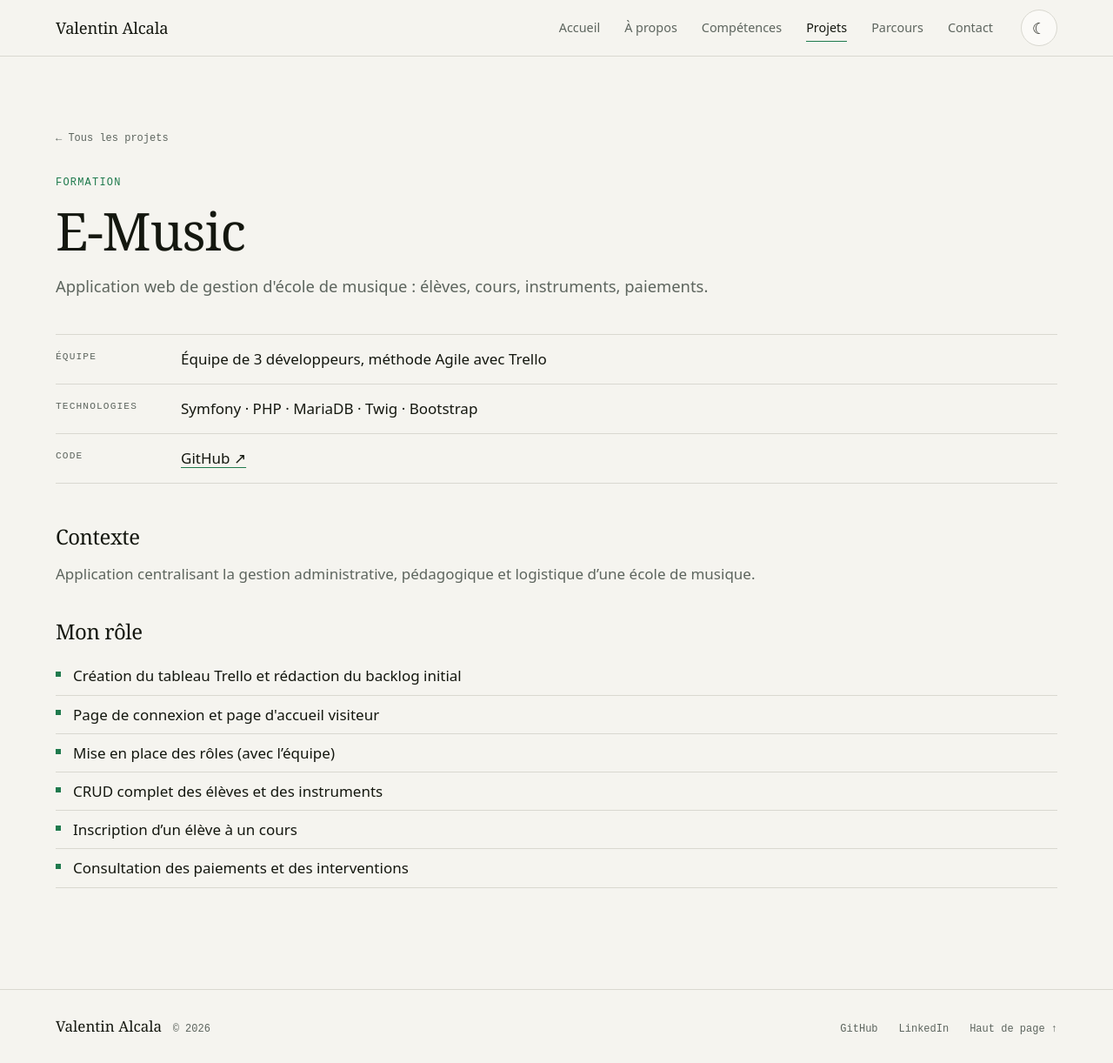
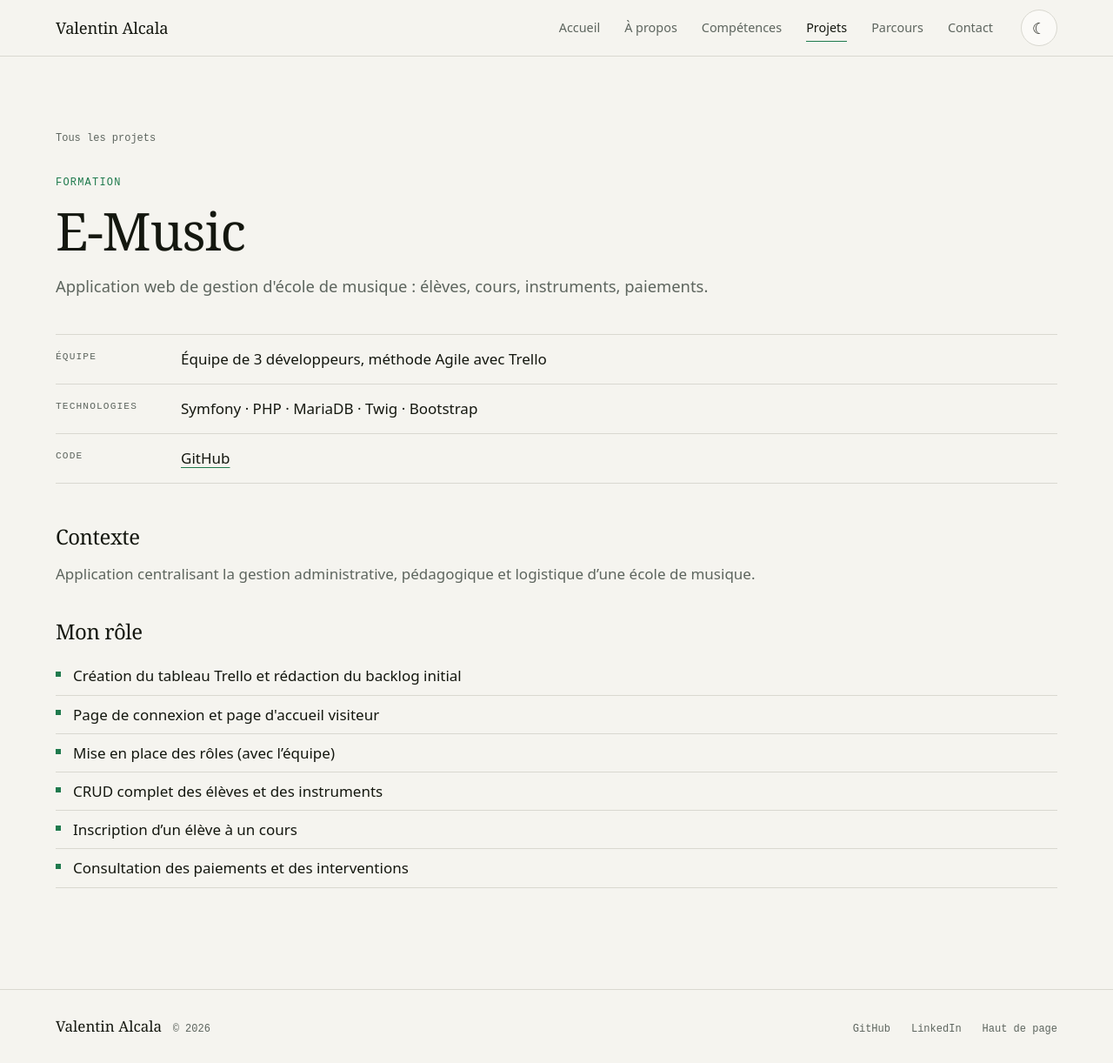
Before and after one commit to Valent1n2-alcAla/Portfolio, a React (Vite) app: page /projets/25darkwolf in a window 1280 px wide. Shown: the whole page at 87% size. Built offline with nearby package versions, Linux system fonts and the light colour scheme.

Commit message:
Anti-IA : suppression des flèches décoratives
Co-Authored-By: Claude Opus 5.5 <noreply@anthropic.com>
Claude-Session: https://claude.ai/code/session_01TkERgWRzgq5PstsdMiTkQH

```diff
--- a/src/components/Footer/Footer.tsx
+++ b/src/components/Footer/Footer.tsx
@@ -25,7 +25,7 @@ function Footer() {
             </li>
           )}
           <li>
-            <a href="#top">Haut de page ↑</a>
+            <a href="#top">Haut de page</a>
           </li>
         </ul>
       </div>
--- a/src/components/ProjectCard/ProjectCard.tsx
+++ b/src/components/ProjectCard/ProjectCard.tsx
@@ -30,7 +30,7 @@ function ProjectCard({ project }: ProjectCardProps) {
           rel="noreferrer"
           className="project-card__github"
         >
-          Code sur GitHub ↗
+          Code sur GitHub
         </a>
       )}
     </article>
--- a/src/pages/Project/Project.tsx
+++ b/src/pages/Project/Project.tsx
@@ -11,7 +11,7 @@ function Project() {
       <main className="project container">
         <h1>Projet introuvable</h1>
         <Link to="/projets" className="project__back">
-          ← Retour aux projets
+          Retour aux projets
         </Link>
       </main>
     )
@@ -20,7 +20,7 @@ function Project() {
   return (
     <main className="project container">
       <Link to="/projets" className="project__back">
-        ← Tous les projets
+        Tous les projets
       </Link>
 
       <header className="project__header">
@@ -43,7 +43,7 @@ function Project() {
             <dt>Code</dt>
             <dd>
               <a href={project.githubUrl} target="_blank" rel="noreferrer">
-                GitHub ↗
+                GitHub
               </a>
             </dd>
           </div>
--- a/src/sections/Contact/Contact.tsx
+++ b/src/sections/Contact/Contact.tsx
@@ -56,7 +56,7 @@ function Contact() {
               <dt>{link.label}</dt>
               <dd>
                 <a href={link.url} target="_blank" rel="noreferrer">
-                  Voir le profil ↗
+                  Voir le profil
                 </a>
               </dd>
             </div>
--- a/src/sections/Experience/Experience.tsx
+++ b/src/sections/Experience/Experience.tsx
@@ -35,7 +35,7 @@ function Experience() {
                   to={`/projets/${item.projectSlug}`}
                   className="experience__link"
                 >
-                  Voir le projet →
+                  Voir le projet
                 </Link>
               )}
             </div>
--- a/src/sections/Projects/ProjectsSection.tsx
+++ b/src/sections/Projects/ProjectsSection.tsx
@@ -22,7 +22,7 @@ function ProjectsSection() {
       </div>
 
       <Link to="/projets" className="projects-section__more">
-        Voir tous les projets →
+        Voir tous les projets
       </Link>
     </section>
   )
```
